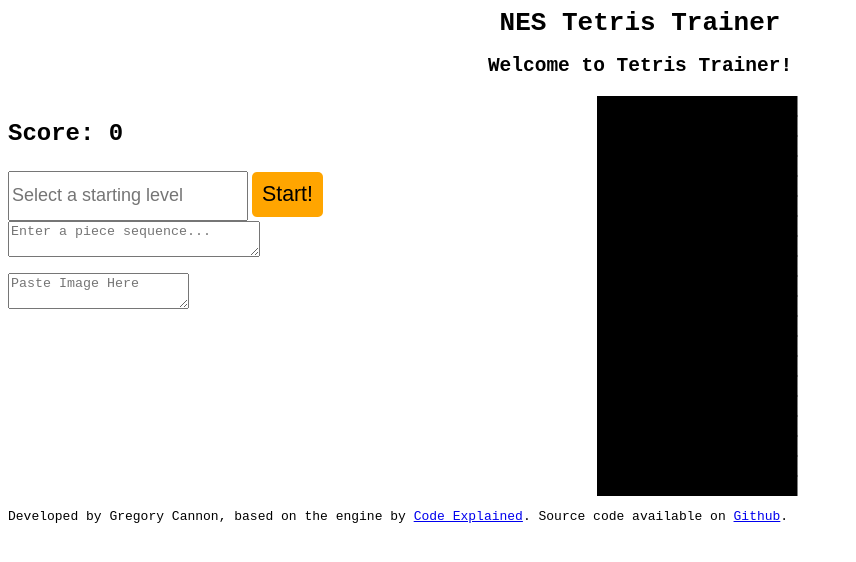
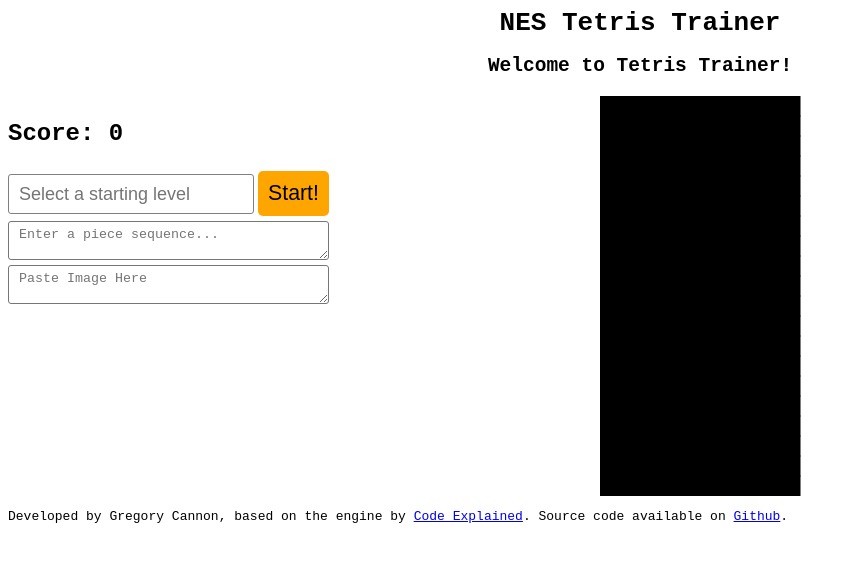
Before and after one commit to GregoryCannon/StackRabbit, a website built with webpack: page index.html in a window 1280 px wide. Shown: the whole page, without its empty margins (0-856 px from the left). Built offline with nearby package versions, Linux system fonts and the light colour scheme.

Commit message:
add cute styles to the form, set acceptable min-width for window, 'force' level select to be a number, orange button

```diff
--- a/index.css
+++ b/index.css
@@ -1,5 +1,9 @@
 * {
     box-sizing: border-box;
+}
+
+body {
+    min-width: 800px;
 }
 
 button {
@@ -21,6 +25,14 @@
 button:active {
     transform: translate(0px, 1px);
     outline: none;
+}
+
+input, textarea {
+    padding-left: 10px;
+}
+
+textarea {
+    padding-top: 5px;
 }
 
 .standard {
@@ -56,13 +68,29 @@
     display: none;
 }
 
+#game-options-form {
+    margin: 0;
+}
+
+#game-options-form > * {
+    margin-bottom: 5px;
+}
+
 #level-select {
     font-size: 18px;
-    height: 50px;
+    height: 40px;
+    width: auto;
+    border-radius: 3px;
+    border: solid 1px gray;
 }
 
 #piece-sequence {
-    width: 80%;
+    width: 100%;
+    border-radius: 3px;
+}
+#paste-area {
+    width: 100%;
+    border-radius: 3px;
 }
 
 #pasted-image {
--- a/index.html
+++ b/index.html
@@ -14,7 +14,7 @@
 
                 <form id="game-options-form">
                     <div>
-                        <input id="level-select" placeholder="Select a starting level"></input>
+                        <input id="level-select" type="number" placeholder="Select a starting level"></input>
                         <button id="start-game">Start!</button>
                     </div>
 
```
